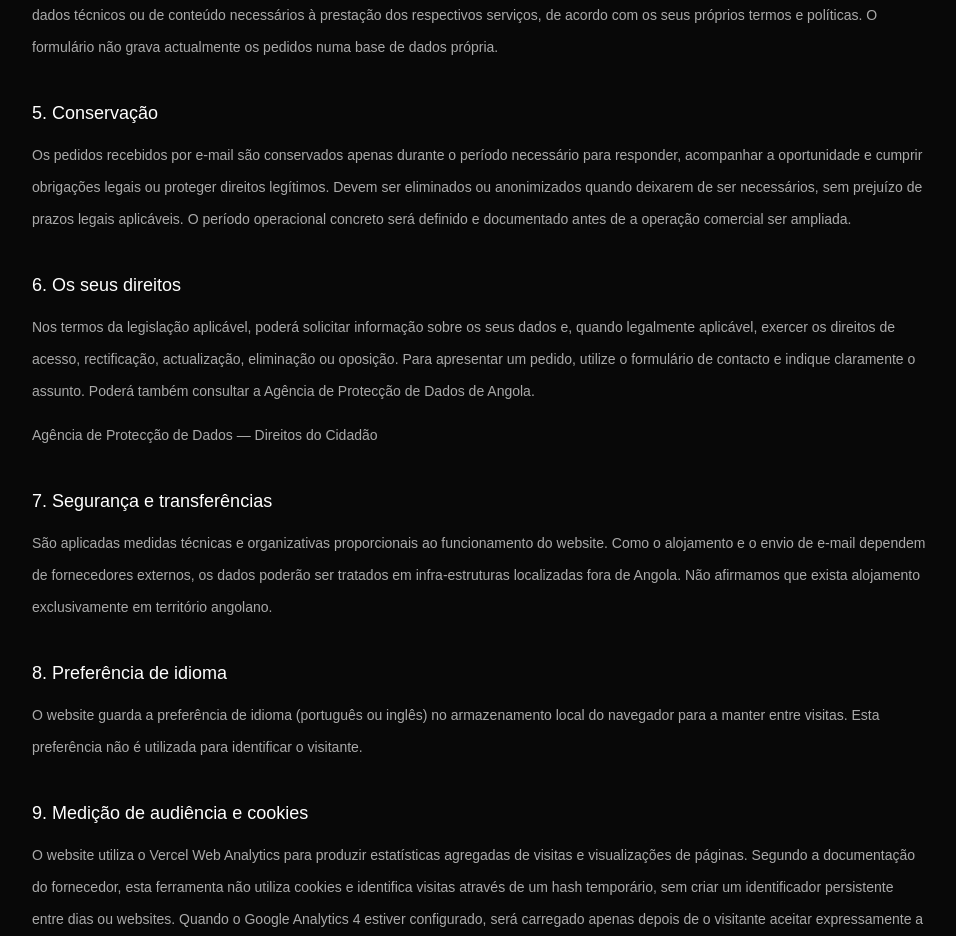
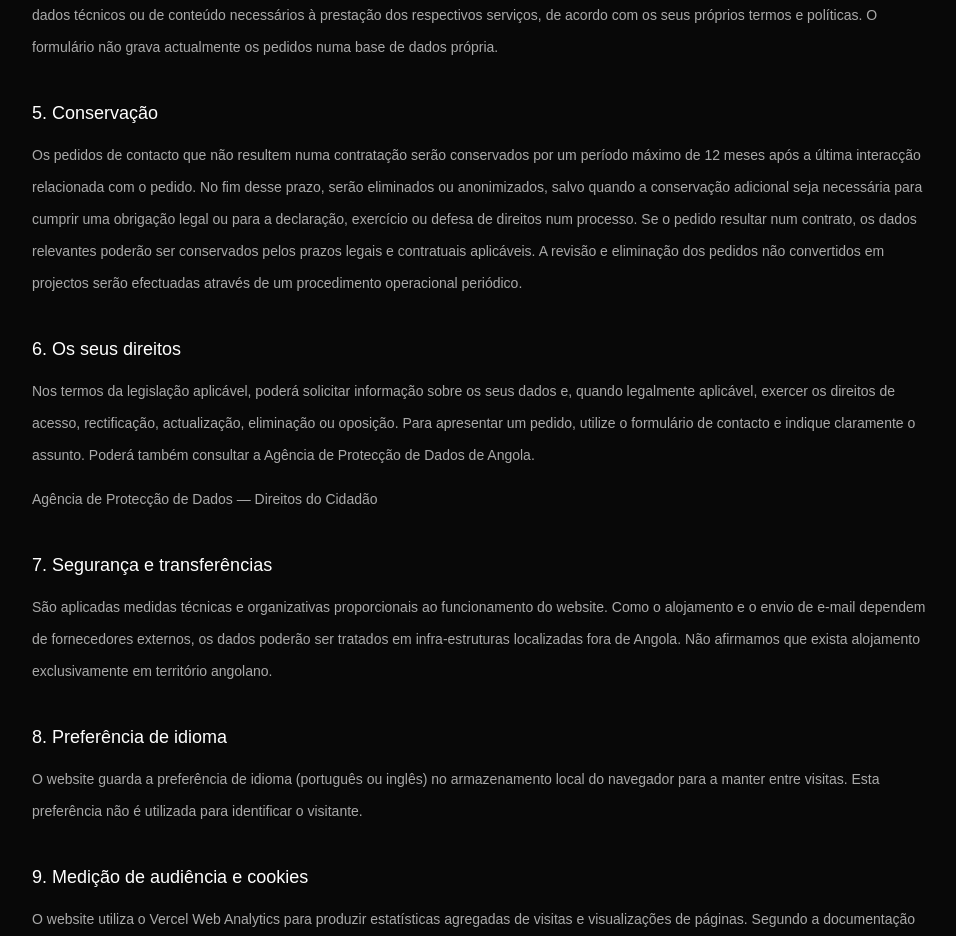
Before and after one commit to onesimo-miguel17/onesimo-digital, a Next.js app: page /privacidade in a window 1280 px wide. Shown: the part 980-1916 px from the top of the page, without its empty margins (160-1116 px from the left). Built offline with nearby package versions, Linux system fonts and the light colour scheme; no server answers.

Commit message:
legal: define enquiry retention period

```diff
--- a/src/app/privacidade/page.tsx
+++ b/src/app/privacidade/page.tsx
@@ -22,7 +22,7 @@ export default function PrivacyPage() {
             <section><h2 className="mb-3 text-lg text-white">{tr("2. Dados recolhidos","2. Data we collect")}</h2><p>{tr("Quando envia um pedido, podemos receber o seu nome, endereço de e-mail, empresa ou marca, telefone, serviço pretendido, prazo indicado e descrição do projecto. Não inclua dados sensíveis, palavras-passe, dados bancários ou informação que não seja necessária para a análise do pedido.","When you submit an enquiry, we may receive your name, email address, company or brand, phone number, requested service, desired timeline and project description. Do not include sensitive data, passwords, banking details or information that is not needed to review your enquiry.")}</p></section>
             <section><h2 className="mb-3 text-lg text-white">{tr("3. Finalidades","3. Purposes")}</h2><p>{tr("Os dados são utilizados para receber, analisar e responder a pedidos de informação ou orçamento, esclarecer requisitos do projecto e, quando solicitado, preparar diligências prévias a uma eventual proposta ou contrato. Não utilizamos os dados do formulário para enviar campanhas de marketing não solicitadas.","Data is used to receive, review and respond to information or quotation requests, clarify project requirements and, when requested, prepare steps towards a possible proposal or contract. We do not use contact-form data to send unsolicited marketing campaigns.")}</p></section>
             <section><h2 className="mb-3 text-lg text-white">{tr("4. Como os dados são tratados","4. How data is handled")}</h2><p>{tr("O formulário transmite os dados ao servidor do website. Quando o serviço de envio está configurado, o pedido é encaminhado por e-mail através da Resend para a caixa de correio operacional da Onésimo Digital. O website está alojado na Vercel. Estes fornecedores podem tratar dados técnicos ou de conteúdo necessários à prestação dos respectivos serviços, de acordo com os seus próprios termos e políticas. O formulário não grava actualmente os pedidos numa base de dados própria.","The form sends data to the website server. When email delivery is configured, the enquiry is forwarded by email through Resend to Onésimo Digital's operational inbox. The website is hosted by Vercel. These providers may process technical or content data needed to provide their services, under their own terms and policies. The form does not currently save enquiries to an internal database.")}</p></section>
-            <section><h2 className="mb-3 text-lg text-white">{tr("5. Conservação","5. Retention")}</h2><p>{tr("Os pedidos recebidos por e-mail são conservados apenas durante o período necessário para responder, acompanhar a oportunidade e cumprir obrigações legais ou proteger direitos legítimos. Devem ser eliminados ou anonimizados quando deixarem de ser necessários, sem prejuízo de prazos legais aplicáveis. O período operacional concreto será definido e documentado antes de a operação comercial ser ampliada.","Enquiries received by email are kept only for as long as needed to respond, follow up on the opportunity and meet legal obligations or protect legitimate rights. They should be deleted or anonymised when no longer necessary, subject to applicable legal retention periods. A specific operational retention period will be defined and documented before the commercial operation is expanded.")}</p></section>
+            <section><h2 className="mb-3 text-lg text-white">{tr("5. Conservação","5. Retention")}</h2><p>{tr("Os pedidos de contacto que não resultem numa contratação serão conservados por um período máximo de 12 meses após a última interacção relacionada com o pedido. No fim desse prazo, serão eliminados ou anonimizados, salvo quando a conservação adicional seja necessária para cumprir uma obrigação legal ou para a declaração, exercício ou defesa de direitos num processo. Se o pedido resultar num contrato, os dados relevantes poderão ser conservados pelos prazos legais e contratuais aplicáveis. A revisão e eliminação dos pedidos não convertidos em projectos serão efectuadas através de um procedimento operacional periódico.","Contact enquiries that do not result in an engagement will be kept for a maximum of 12 months after the last interaction relating to the enquiry. At the end of that period, they will be deleted or anonymised, unless further retention is necessary to comply with a legal obligation or to establish, exercise or defend legal claims. If an enquiry results in a contract, relevant data may be retained for the applicable legal and contractual periods. Enquiries that do not convert into projects will be reviewed and deleted through a periodic operational procedure.")}</p></section>
             <section><h2 className="mb-3 text-lg text-white">{tr("6. Os seus direitos","6. Your rights")}</h2><p>{tr("Nos termos da legislação aplicável, poderá solicitar informação sobre os seus dados e, quando legalmente aplicável, exercer os direitos de acesso, rectificação, actualização, eliminação ou oposição. Para apresentar um pedido, utilize o formulário de contacto e indique claramente o assunto. Poderá também consultar a Agência de Protecção de Dados de Angola.","Under applicable law, you may request information about your data and, where legally applicable, exercise rights of access, correction, updating, deletion or objection. To make a request, use the contact form and clearly identify its purpose. You may also consult Angola's Data Protection Agency.")}</p><p className="mt-3"><a className="text-[#d6b56d] underline underline-offset-4" href="https://apd.ao/ao/direitos-do-cidadao/" target="_blank" rel="noreferrer">{tr("Agência de Protecção de Dados — Direitos do Cidadão","Data Protection Agency — Citizen Rights")}</a></p></section>
             <section><h2 className="mb-3 text-lg text-white">{tr("7. Segurança e transferências","7. Security and transfers")}</h2><p>{tr("São aplicadas medidas técnicas e organizativas proporcionais ao funcionamento do website. Como o alojamento e o envio de e-mail dependem de fornecedores externos, os dados poderão ser tratados em infra-estruturas localizadas fora de Angola. Não afirmamos que exista alojamento exclusivamente em território angolano.","Technical and organisational measures proportionate to the website's operation are applied. Because hosting and email delivery rely on external providers, data may be processed on infrastructure located outside Angola. We do not claim that data is hosted exclusively in Angola.")}</p></section>
             <section><h2 className="mb-3 text-lg text-white">{tr("8. Preferência de idioma","8. Language preference")}</h2><p>{tr("O website guarda a preferência de idioma (português ou inglês) no armazenamento local do navegador para a manter entre visitas. Esta preferência não é utilizada para identificar o visitante.","The website stores your language preference (Portuguese or English) in your browser's local storage so it can be remembered between visits. This preference is not used to identify you.")}</p></section>
```
